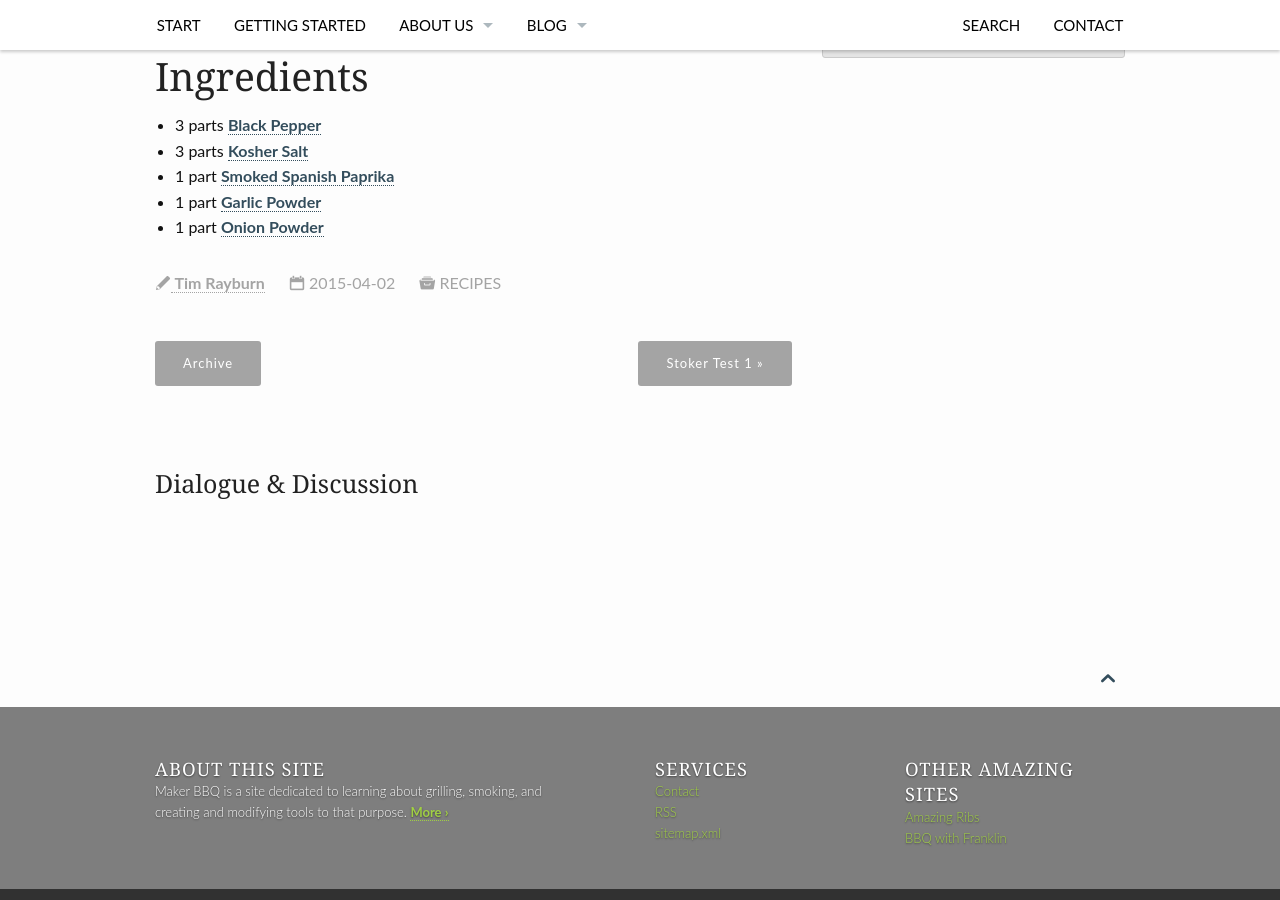
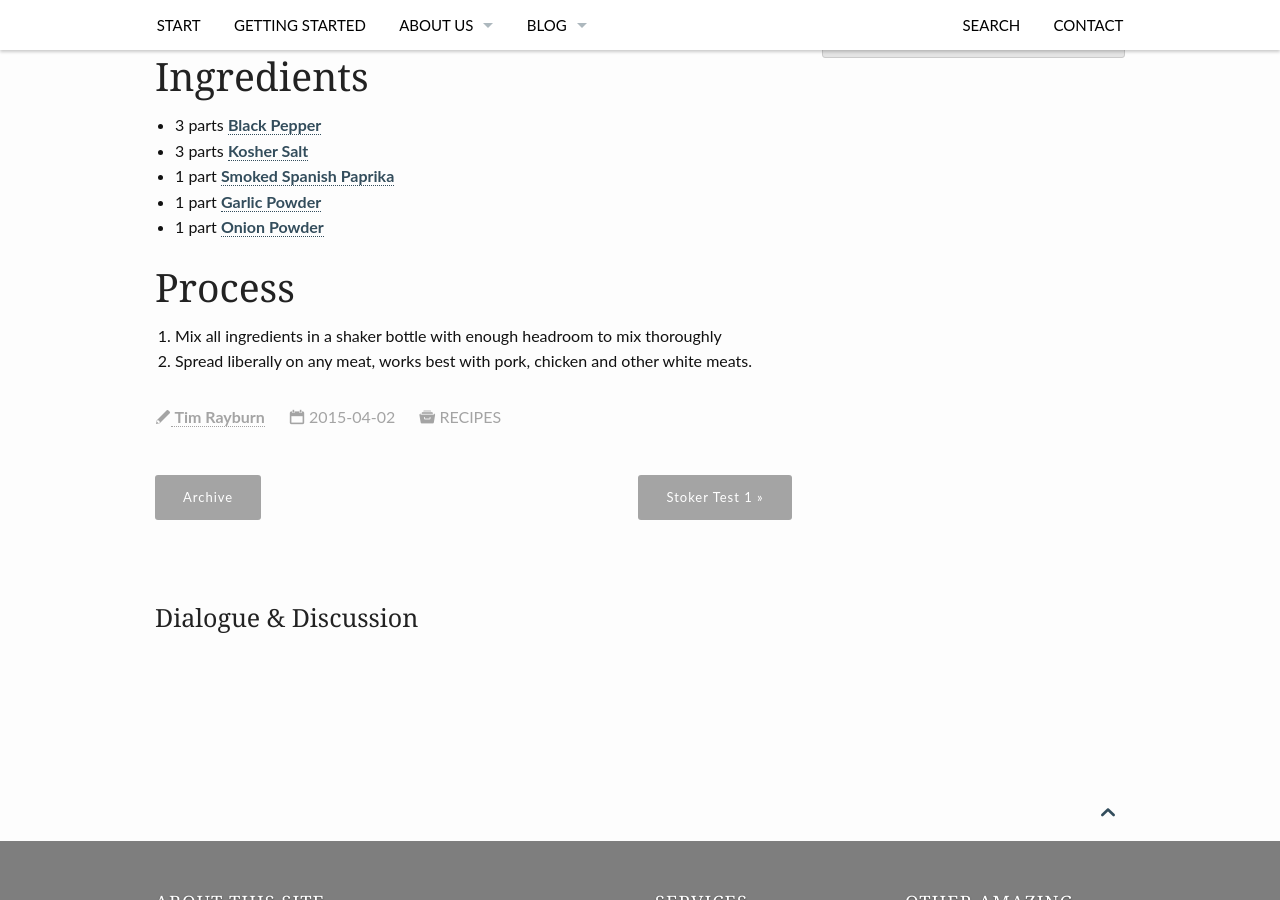
Before and after one commit to makerbbq/makerbbq.github.io, a Jekyll site: the page built from _posts/recipes/2015-04-02-Tims-Texas-Rub.md, in a window 1280 px wide and 900 px high, scrolled down 481 px. Built offline with Jekyll 4.4.1, drawn with Linux system fonts in a browser that asks for light colours; a script that is not in the unit is left out; comment, search, counter and statistics services are not loaded.

Commit message:
front page solid

```diff
--- a/_posts/recipes/2015-04-02-Tims-Texas-Rub.md
+++ b/_posts/recipes/2015-04-02-Tims-Texas-Rub.md
@@ -17,4 +17,9 @@ categories:
 * 1 part [Garlic Powder]
 * 1 part [Onion Powder]
 
+# Process
+
+1. Mix all ingredients in a shaker bottle with enough headroom to mix thoroughly
+1. Spread liberally on any meat, works best with pork, chicken and other white meats.
+
 {% include markdown-links.md %}
```
Also changed, not shown: _includes/markdown-links.md (+4 -0 lines), index.md (+1 -1 lines), pages/team.md (added, +27 -0 lines), images/dallas-skyline-banner.jpg (added), 1 other file.
